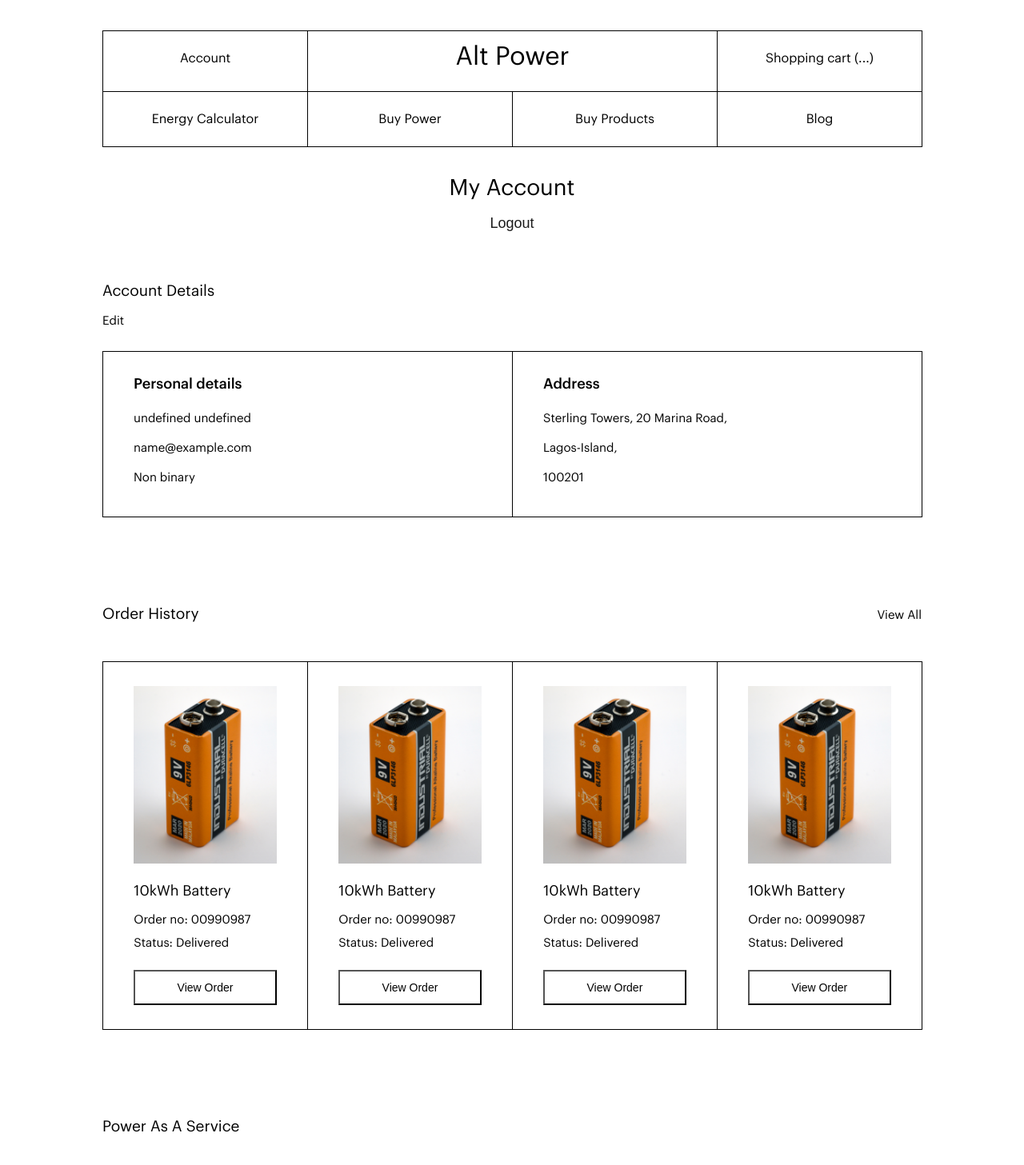
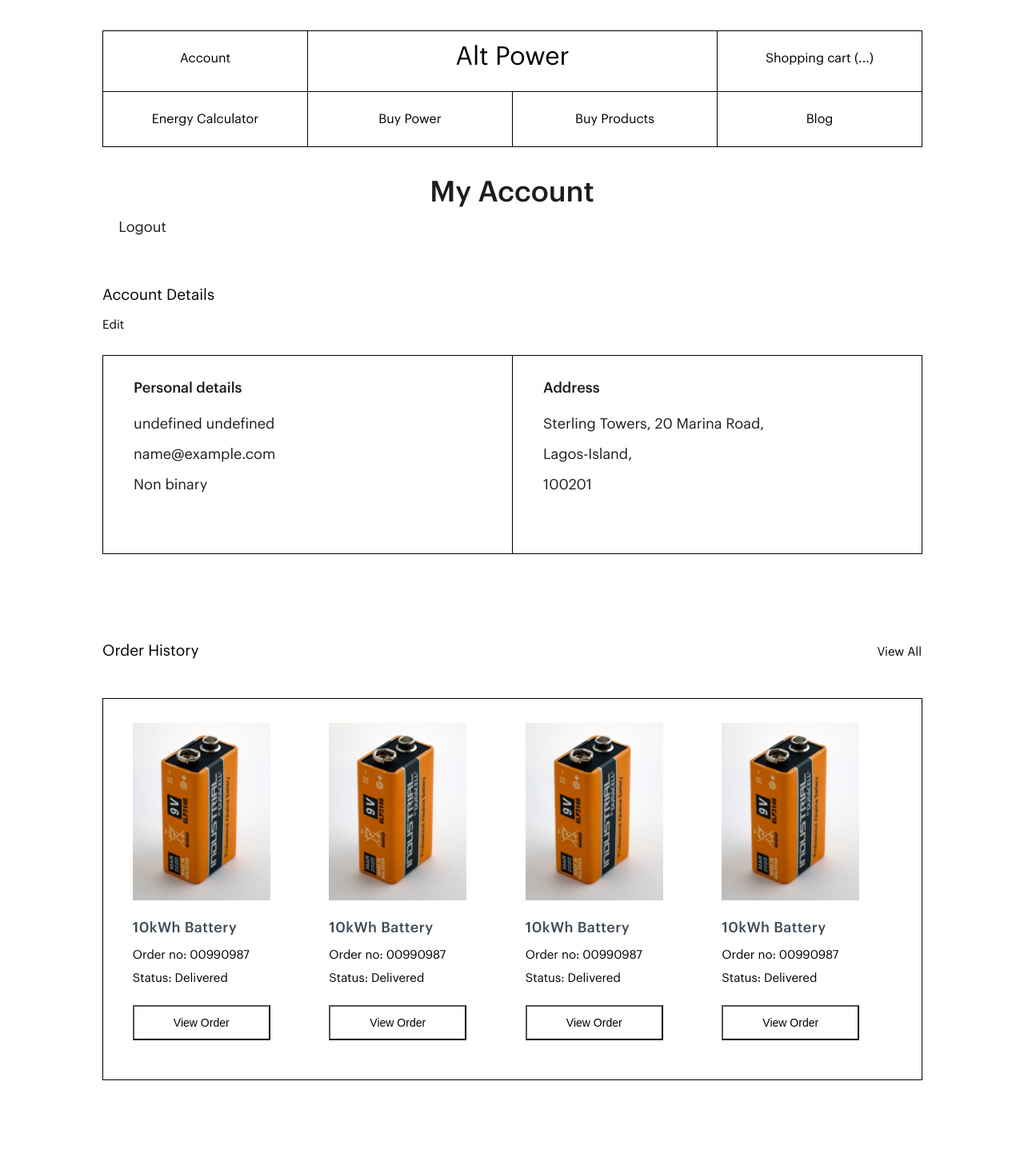
Before and after one commit to Phumbie/imperium-deprecated, a Vue app: page /my-account in a window 1280 px wide. Shown: the top 1457 px of the page at 80% size. Built offline with nearby package versions, Linux system fonts and the light colour scheme; no server answers; sample sign-in values are in the browser's storage; what vue-js-modal would draw is missing.

Commit message:
chore: added css styles

```diff
--- a/src/assets/styles/scss/main.scss
+++ b/src/assets/styles/scss/main.scss
@@ -34,6 +34,7 @@ button{
 }
 
 #normal-products-section,
+#normal-products,
 #cart-section,
 #paas-section,
 #login-section,
@@ -49,8 +50,19 @@ button{
 }
 
 .header-text-28{
-  font-size: 28px;
+  // width: 207px;
+  height: 36px;
+  font-family: Graphik;
+  font-size: 36px;
+  font-weight: 500;
+  font-style: normal;
+  font-stretch: normal;
+  line-height: normal;
+  letter-spacing: normal;
   text-align: center;
+  color: #1d1d1d;
+  // font-size: 28px;
+  // text-align: center;
 }
 
 .text-blue{
@@ -58,9 +70,10 @@ button{
 }
 
 .small-text{
-  width: 35%;
-  margin: 0 auto;
+  // width: 35%;
+  // margin: 0 auto;
   text-align: center;
+  font-family: Graphik;
   font-size: 18px;
   line-height: 1.33;
   color: #1b1b1b;
@@ -72,24 +85,36 @@ button{
 }
 
 .products-container{
-  width: 100%;
+  width: 99.9%;
   border: solid 1px #000000;
   margin-top: 31px;
   float: left;
-  border-right: none;
-  border-bottom: none;
+  // border-right: none;
+  // border-bottom: none;
+
+  .small-header-text{
+    font-size: 18px;
+    font-weight: 500;
+    margin-bottom: 25px;
+    font-family: Graphik;
+    font-style: normal;
+    font-stretch: normal;
+    line-height: normal;
+    letter-spacing: normal;
+    color: #1d1d1d;
+  }
 
   .product-item{
-    border-right: solid 1px #000000;
-    border-bottom: solid 1px black;
-    width: 24.9%;
+    // border-right: solid 1px #000000;
+    // border-bottom: solid 1px black;
+    width: 24%;
     float: left;
 
     .centered-content{
       width: 70%;
       margin: 0 auto;
       padding-top: 30px;
-      padding-bottom: 30px;
+      padding-bottom: 20%;
 
       .image-container{
         // background: rgba(128, 128, 128, 0.356);
@@ -100,10 +125,20 @@ button{
       }
 
       .small-text-18{
+        // width: 131px;
+        height: 18px;
+        font-family: Graphik;
         font-size: 18px;
-        margin-bottom: 7px;
-        line-height: 1.14;
-        text-transform: capitalize;
+        font-weight: 500;
+        font-style: normal;
+        font-stretch: normal;
+        line-height: normal;
+        letter-spacing: 0.43px;
+        color: #414b55;
+        // font-size: 18px;
+        // margin-bottom: 7px;
+        // line-height: 1.14;
+        // text-transform: capitalize;
       }
     }
   }
@@ -131,12 +166,27 @@ button{
       font-size: 18px;
       font-weight: 500;
       margin-bottom: 25px;
+      font-family: Graphik;
+      font-style: normal;
+      font-stretch: normal;
+      line-height: normal;
+      letter-spacing: normal;
+      color: #1d1d1d;
     }
 
     .info-text{
-      font-size: 16px;
+      font-family: Graphik;
       margin-bottom: 20px;
-      font-size: 15px;
+      height: 18px;
+      font-size: 18px;
+      font-style: normal;
+      font-stretch: normal;
+      line-height: normal;
+      letter-spacing: normal;
+      color: #1d1d1d;
+      // font-size: 16px;
+      // margin-bottom: 20px;
+      // font-size: 15px;
     }
   }
 }
@@ -147,7 +197,7 @@ button{
     width: 50%;
     margin: 0 auto;
 
-    .text-field{
+    .text-field, .text-field-dropdown{
       width: 100%;
       border: solid 1px black;
       font-size: 16px;
@@ -218,10 +268,21 @@ button{
     }
 
     .small-text{
-      color: #181c52;
-      text-align: left;
-      width: 100%;
-      font-size: 16px;
+      // width: 60px;
+      height: 18px;
+      font-family: Graphik;
+      font-size: 18px;
+      font-weight: normal;
+      font-style: normal;
+      font-stretch: normal;
+      line-height: normal;
+      letter-spacing: normal;
+      text-align: center;
+      color: #1d1d1d;
+      // color: #181c52;
+      // text-align: left;
+      // width: 100%;
+      // font-size: 16px;
     }
 
     form{
```
